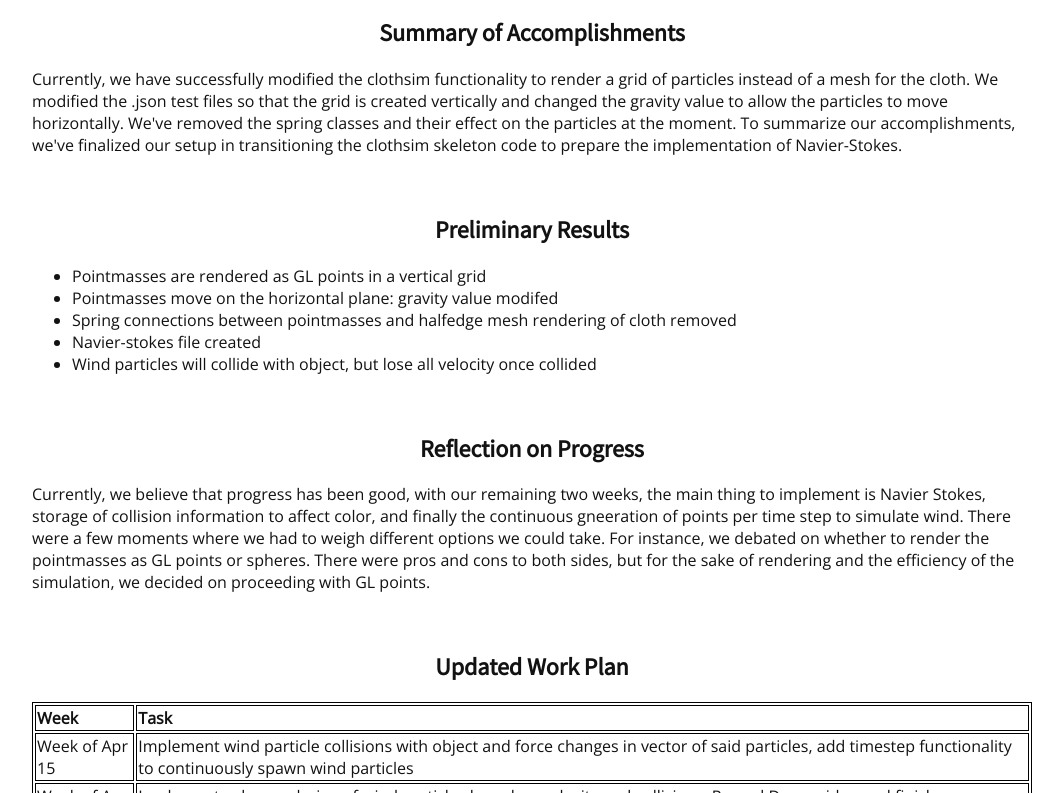
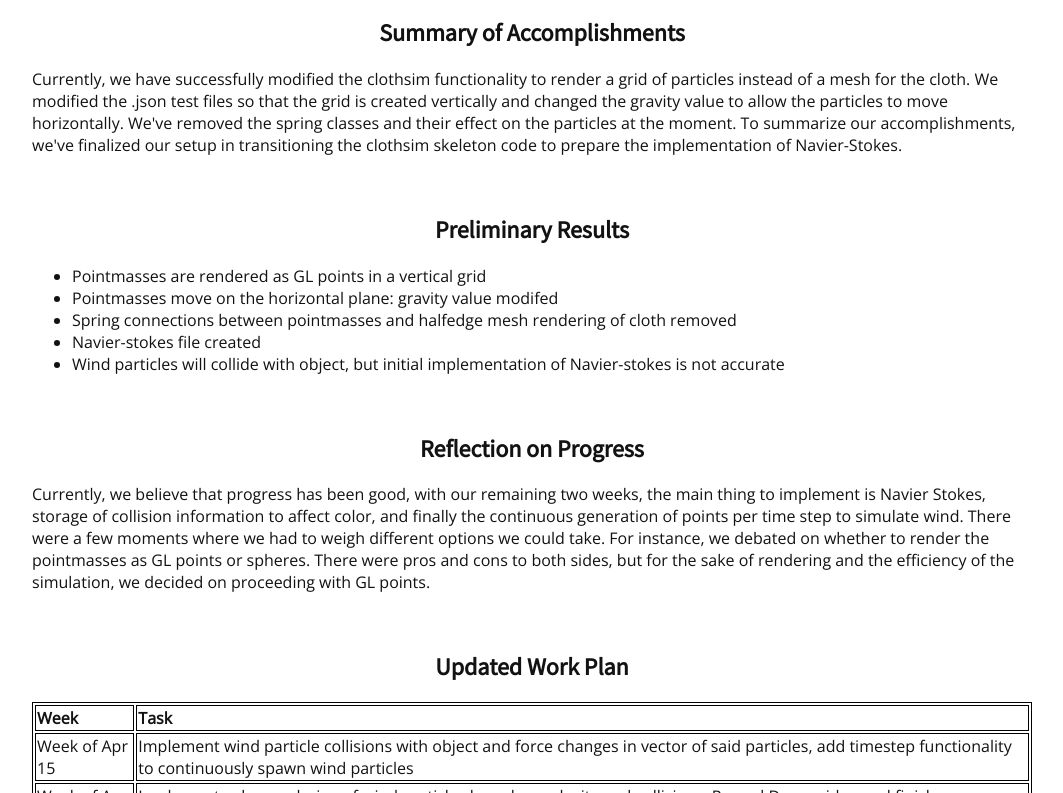
Before and after one commit to eugenek07/szaeFinalReport, a plain HTML site: page index.html in a window 1280 px wide. Shown: the part 473-1266 px from the top of the page, without its empty margins (108-1171 px from the left). Drawn offline with nearby package versions, Linux system fonts and the light colour scheme.

Commit message:
edit' git push

```diff
--- a/index.html
+++ b/index.html
@@ -75,7 +75,7 @@
     <li>Pointmasses move on the horizontal plane: gravity value modifed</li>
     <li>Spring connections between pointmasses and halfedge mesh rendering of cloth removed</li>
     <li>Navier-stokes file created</li>
-    <li>Wind particles will collide with object, but lose all velocity once collided</li>
+    <li>Wind particles will collide with object, but initial implementation of Navier-stokes is not accurate</li>
   </ul>
 </p>
 <br>
@@ -83,7 +83,7 @@
 <h2 align="middle">Reflection on Progress</h2>
 <p>
   Currently, we believe that progress has been good, with our remaining two weeks, the main thing to implement is Navier Stokes, storage of collision information to affect color, and finally
-  the continuous gneeration of points per time step to simulate wind. There were a few moments where we had to weigh different options we could take. For instance, we debated on whether to render the
+  the continuous generation of points per time step to simulate wind. There were a few moments where we had to weigh different options we could take. For instance, we debated on whether to render the
   pointmasses as GL points or spheres. There were pros and cons to both sides, but for the sake of rendering and the efficiency of the simulation, we decided on proceeding with GL points.
 </p>
 <br>
```
